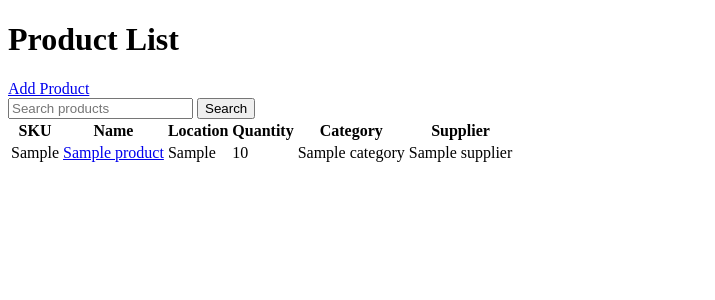
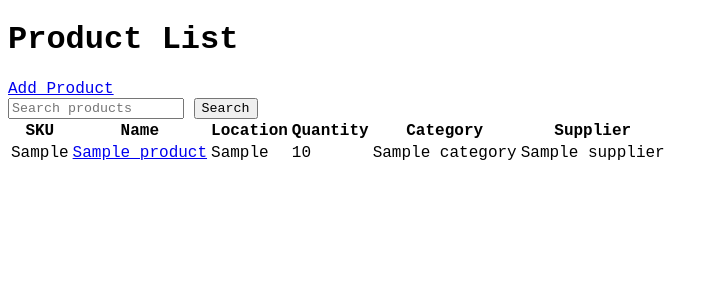
Before and after one commit to wongchs/warehouse, a Django app: page / in a window 1280 px wide. Shown: the top 300 px of the page, without its empty margins (0-715 px from the left). Run offline with Django 5.2, Linux system fonts and the light colour scheme; tables that the repository leaves empty hold one stand-in row (values such as "Sample post").

Commit message:
update: add styling

```diff
--- a/static/styles.css
+++ b/static/styles.css
@@ -0,0 +1,3 @@
+* {
+    font-family: 'Courier New', Courier, monospace;
+}
--- a/templates/index.html
+++ b/templates/index.html
@@ -1,9 +1,11 @@
 <!DOCTYPE html>
+{% load static %}
 <html lang="en">
 <head>
     <meta charset="UTF-8">
     <meta name="viewport" content="width=device-width, initial-scale=1.0">
     <title>Warehouse Management System</title>
+    <link rel="stylesheet" href="{% static 'styles.css'%}">
 </head>
 <body>
     {% block content %}
```
